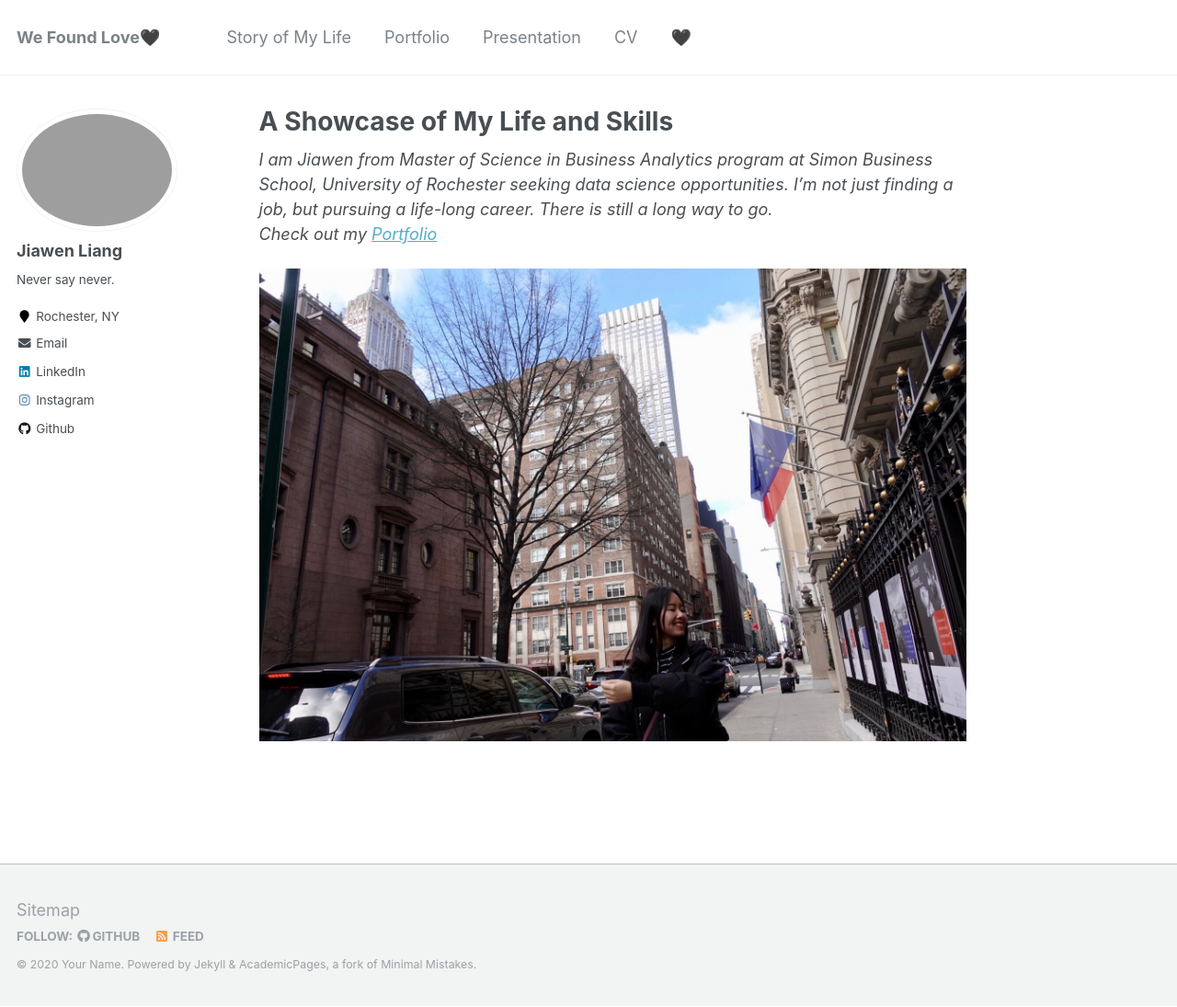
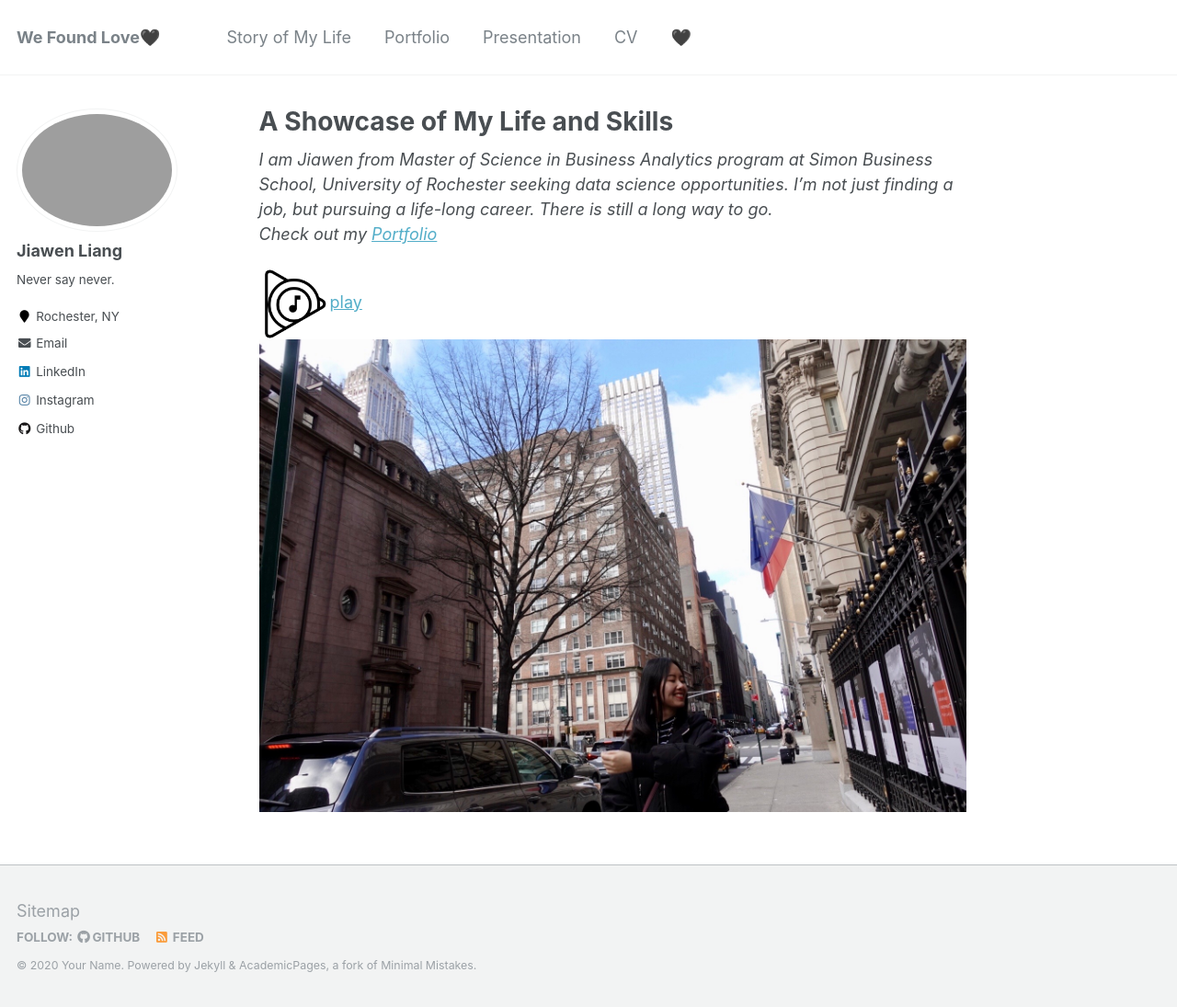
Before and after one commit to DavinaLiang/davinaliang.github.io, a Jekyll site: the page built from _pages/about.md, in a window 1280 px wide and 1095 px high. Shown: the whole window at 92% size. Built offline with Jekyll 4.4.1, drawn with Linux system fonts in a browser that asks for light colours.

Commit message:
Update about.md

```diff
--- a/_pages/about.md
+++ b/_pages/about.md
@@ -11,4 +11,5 @@ redirect_from:
 <br />
 *Check out my [Portfolio](/portfolio.md)*
 
+![](/images/play.png){:height="10%" width="10%"}[play](/files/lo.mp3)
 ![](/images/street.JPG)
```
